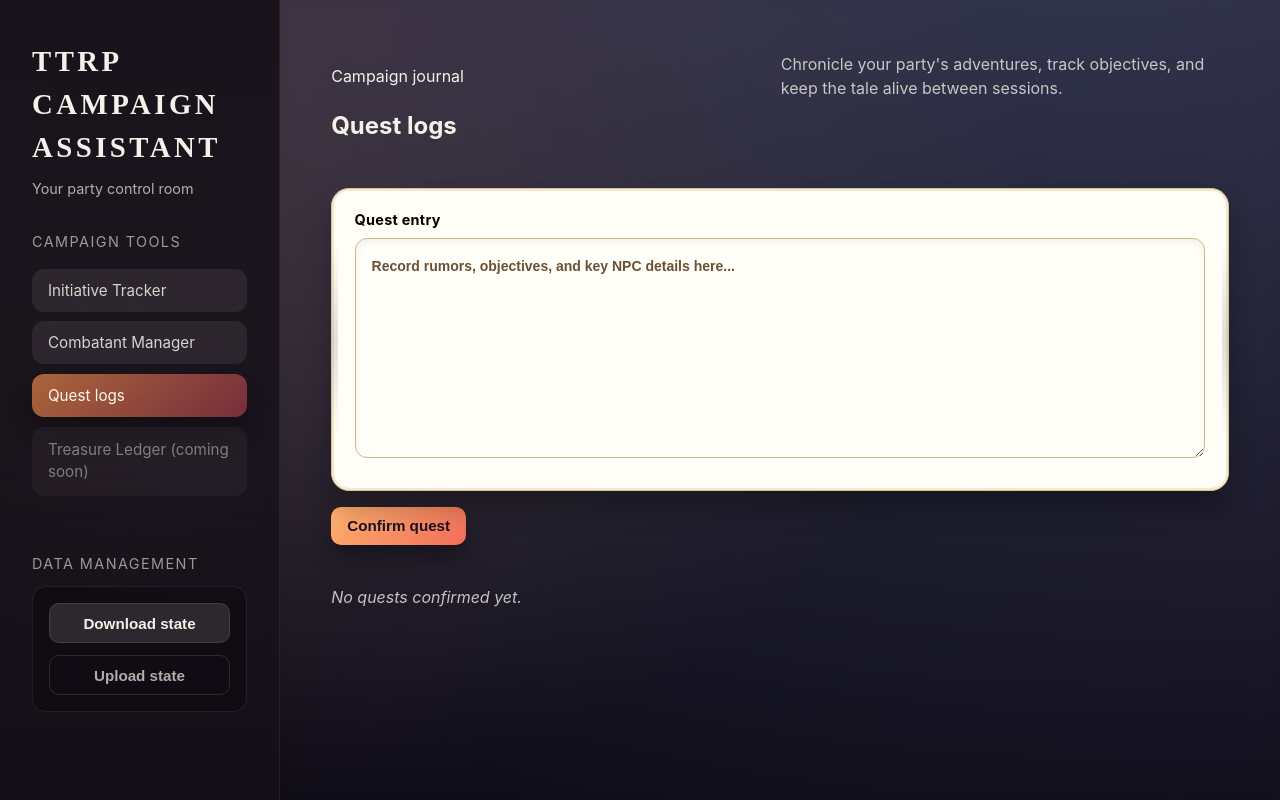
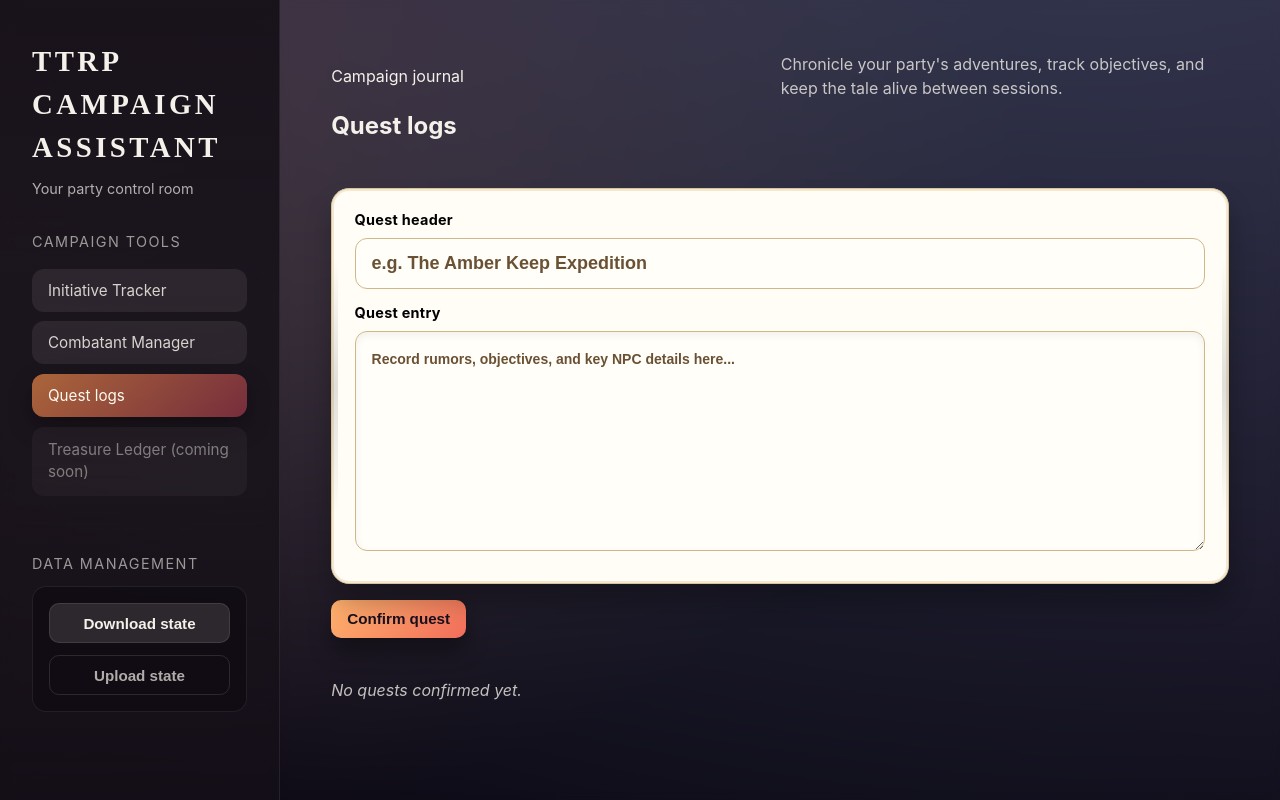
Before and after one commit to FireHeartA/DND, a React (Vite) app in the folder apps/dnd-initiative-tracker/: page / in a window 1280 px wide. Both pictures are taken after a click on the button "Quest logs". Built offline with nearby package versions, Linux system fonts and the light colour scheme.

Commit message:
Add quest headers with prominent title styling

```diff
--- a/apps/dnd-initiative-tracker/src/App.css
+++ b/apps/dnd-initiative-tracker/src/App.css
@@ -2300,6 +2300,24 @@ textarea:focus {
   color: #000;
 }
 
+.quest-log__input {
+  width: 100%;
+  margin-bottom: 0.8rem;
+  background: #fffef9;
+  color: #1f130a;
+  border: 1px solid #cfb78a;
+  border-radius: 12px;
+  padding: 0.75rem 1rem;
+  font-size: 18px;
+  line-height: 1.35;
+  font-family: 'Arial', sans-serif;
+  font-weight: 800;
+}
+
+.quest-log__input::placeholder {
+  color: #6b5134;
+}
+
 .quest-log__textarea {
   width: 100%;
   min-height: 220px;
@@ -2387,6 +2405,13 @@ textarea:focus {
   padding: 0.25rem 1.8rem 0.5rem 0.1rem;
 }
 
+.quest-log__entry-title {
+  margin: 0 0 0.35rem;
+  font-size: 1.25rem;
+  line-height: 1.2;
+  color: #1d1209;
+}
+
 .quest-log__entry-text {
   margin: 0;
   white-space: pre-wrap;
--- a/apps/dnd-initiative-tracker/src/components/quest/QuestLogView.tsx
+++ b/apps/dnd-initiative-tracker/src/components/quest/QuestLogView.tsx
@@ -2,11 +2,13 @@ import { FormEvent, useMemo, useState } from 'react'
 
 type QuestEntry = {
   id: string
+  title: string
   text: string
   status: 'pending' | 'completed' | 'failed'
 }
 
 export const QuestLogView: React.FC = () => {
+  const [title, setTitle] = useState('')
   const [notes, setNotes] = useState('')
   const [status, setStatus] = useState('')
   const [entries, setEntries] = useState<QuestEntry[]>([])
@@ -15,6 +17,7 @@ export const QuestLogView: React.FC = () => {
 
   const handleSubmit = (event: FormEvent<HTMLFormElement>) => {
     event.preventDefault()
+    const trimmedTitle = title.trim()
     const trimmedNotes = notes.trim()
     if (!trimmedNotes) {
       setStatus('Add some quest details before confirming')
@@ -25,12 +28,14 @@ export const QuestLogView: React.FC = () => {
     setEntries((previous) => [
       {
         id: crypto.randomUUID(),
+        title: trimmedTitle || 'Untitled quest',
         text: trimmedNotes,
         status: 'pending',
       },
       ...previous,
     ])
 
+    setTitle('')
     setNotes('')
     setStatus('Quest log updated')
     setTimeout(() => setStatus(''), 2500)
@@ -68,6 +73,17 @@ export const QuestLogView: React.FC = () => {
 
       <form className="quest-log__form" onSubmit={handleSubmit}>
         <div className="quest-log__scroll" aria-label="Quest log editor">
+          <label className="quest-log__label" htmlFor="quest-title">
+            Quest header
+          </label>
+          <input
+            id="quest-title"
+            className="quest-log__input"
+            placeholder="e.g. The Amber Keep Expedition"
+            value={title}
+            onChange={(event) => setTitle(event.target.value)}
+          />
+
           <label className="quest-log__label" htmlFor="quest-notes">
             Quest entry
           </label>
@@ -103,6 +119,7 @@ export const QuestLogView: React.FC = () => {
                 ×
               </button>
               <div className="quest-log__entry-body">
+                <h3 className="quest-log__entry-title">{entry.title}</h3>
                 <p className="quest-log__entry-text">{entry.text}</p>
               </div>
               <div className="quest-log__entry-footer">
```
